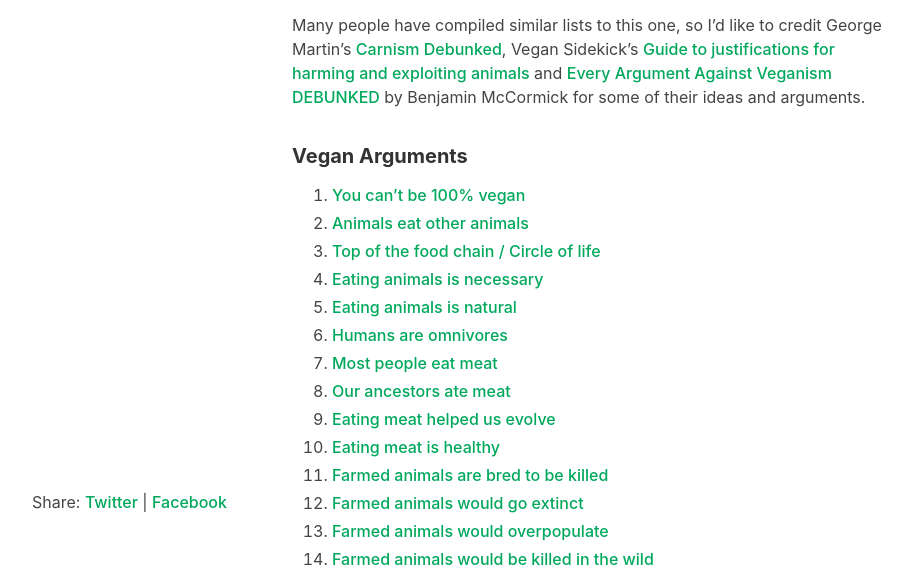
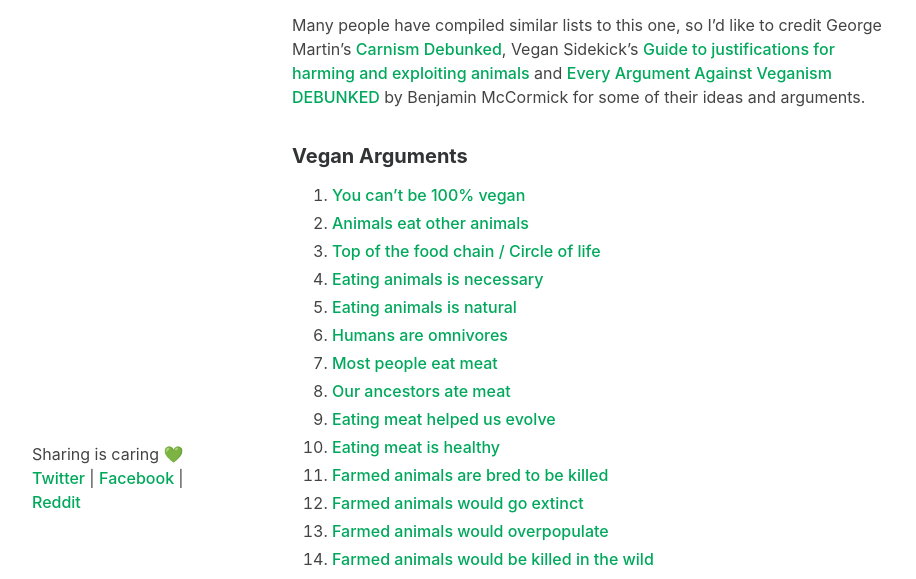
Before and after one commit to RyanRoberts/Vegan-Speak, a plain HTML site: page index.html in a window 1280 px wide. Shown: the part 220-799 px from the top of the page, without its empty margins (178-1094 px from the left). Drawn offline with Linux system fonts and the light colour scheme; a script that the page names is missing.

Commit message:
improved footer

```diff
--- a/index.html
+++ b/index.html
@@ -597,14 +597,19 @@
       <p class="footnote"><small>Vegan Speak was originally published at veganspeak.org, created by <a href="https://github.com/merodrem/Vegan-Speak-Guide" target="_blank" rel="noopener noreferrer">Merodrem</a> and shared under the GNU General Public License. Vegan Speak is not affiliated with any of the third party links, videos or information provided.</small></p>
     </section>
     <footer class="site-footer">
-      <p>Share:
+      <p>Sharing is caring 💚<br>
         <a href="https://twitter.com/intent/tweet?url=https://veganspeak.info&text=A+Comprehensive+Vegan+Arguments+Guide" title="Share on Twitter" target="_blank" rel="noopener noreferrer">
           <span>Twitter</span>
         </a>
          |
         <a href="https://www.facebook.com/sharer/sharer.php?u=https://veganspeak.info" title="Share on Facebook" target="_blank" rel="noopener noreferrer">
           <span>Facebook</span>
-        </a></p>
+        </a>
+         |
+        <a href="https://reddit.com/submit?url=https://veganspeak.info&title=A%20Comprehensive%20Vegan%20Arguments%20Guide" title="Share on Reddit" target="_blank" rel="noopener noreferrer">
+          <span>Reddit</span>
+        </a>
+      </p>
     </footer>
   </div>
   <script src="https://getinsights.io/js/insights.js"></script>
```
